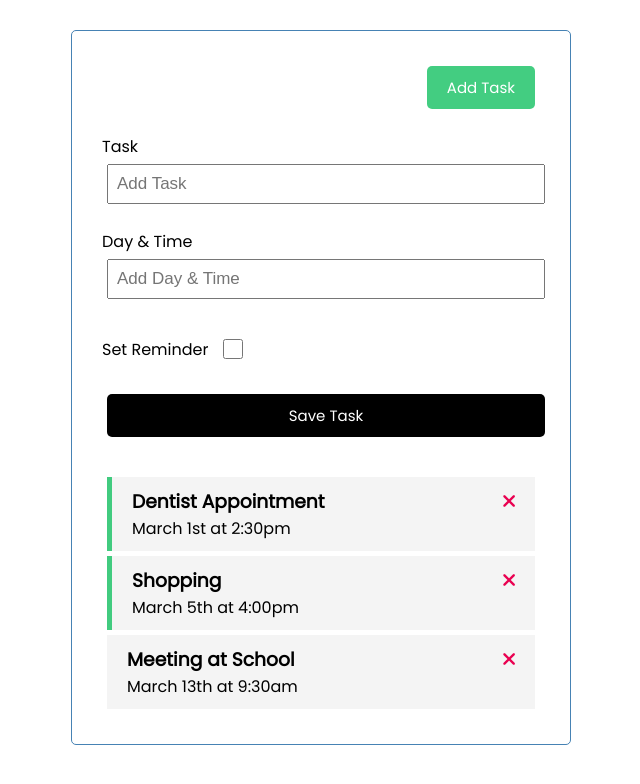
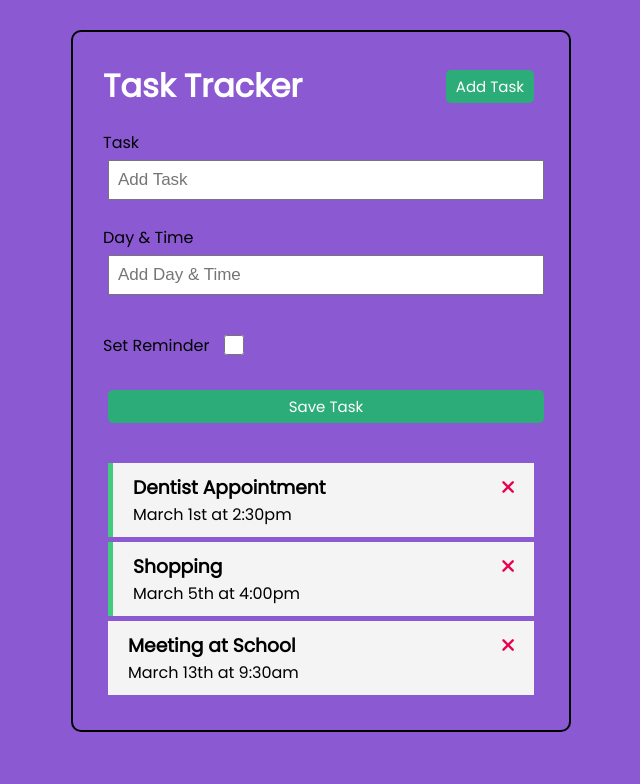
Before and after one commit to xbarisaslan/first-vue-project, a Vue app: page / in a window 1280 px wide. Shown: the top 784 px of the page, without its empty margins (319-959 px from the left). Built offline with nearby package versions, Linux system fonts and the light colour scheme.

Commit message:
Adjust styles

```diff
--- a/src/App.vue
+++ b/src/App.vue
@@ -70,6 +70,7 @@ export default {
 
 body {
   font-family: 'Poppins', sans-serif;
+  background-color: rgba(90, 21, 193, .7);
 }
 
 .container {
@@ -77,17 +78,17 @@ body {
   margin: 30px auto;
   overflow: auto;
   min-height: 300px;
-  border: 1px solid steelblue;
+  border: 2px solid ;
   padding: 30px;
-  border-radius: 5px;
+  border-radius: 10px;
 }
 
 .btn {
   display: inline-block;
-  background: #000;
+  background: rgba(21, 193, 98, 0.8);
   color: #fff;
   border: none;
-  padding: 10px 20px;
+  padding: 5px 10px;
   margin: 5px;
   border-radius: 5px;
   cursor: pointer;
```
